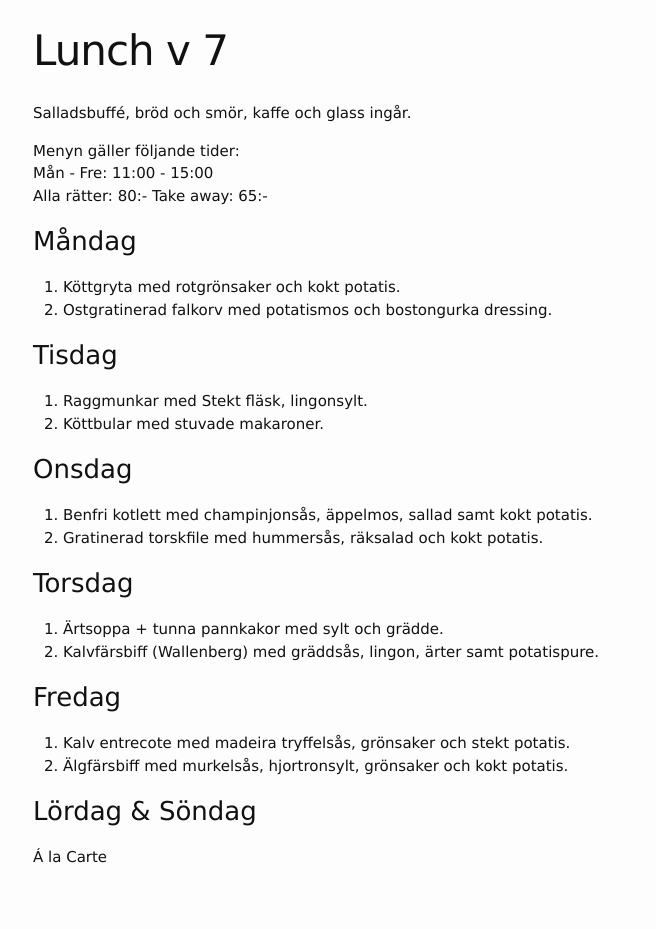
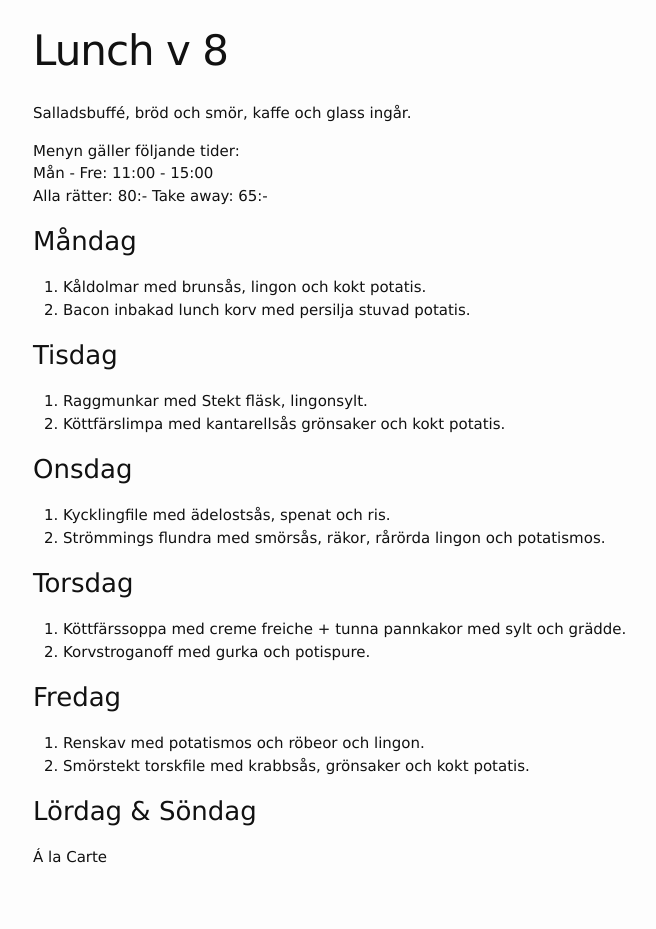
Before and after one commit to FarInn62/farinn62.github.io, a Jekyll site: the page built from lunch.md, in a window 1280 px wide. Shown: the whole page, without its empty margins (237-893 px from the left). Built offline with Jekyll 4.4.1, drawn with Linux system fonts in a browser that asks for light colours.

Commit message:
Update lunch.md

```diff
--- a/lunch.md
+++ b/lunch.md
@@ -1,6 +1,6 @@
 ---
 layout: foodmenu
-title: Lunch v 7
+title: Lunch v 8
 permalink: /lunch/
 published: true
 ---
@@ -12,28 +12,28 @@ Alla rätter: 80:- Take away: 65:-
 
 ### Måndag
 
-1. Köttgryta med rotgrönsaker och kokt potatis.
-2. Ostgratinerad falkorv med potatismos och bostongurka dressing.
+1. Kåldolmar med brunsås, lingon och kokt potatis.
+2. Bacon inbakad lunch korv med persilja stuvad potatis.
 
 ### Tisdag
 
 1. Raggmunkar med Stekt fläsk, lingonsylt.
-2. Köttbular med stuvade makaroner.
+2. Köttfärslimpa med kantarellsås grönsaker och kokt potatis.
 
 ### Onsdag
 
-1. Benfri kotlett med champinjonsås, äppelmos, sallad samt kokt potatis.
-2. Gratinerad torskfile med hummersås, räksalad och kokt potatis.
+1. Kycklingfile med ädelostsås, spenat och ris.
+2. Strömmings flundra med smörsås, räkor, rårörda lingon och potatismos.
 
 ### Torsdag
 
-1. Ärtsoppa + tunna pannkakor med sylt och grädde.
-2. Kalvfärsbiff (Wallenberg) med gräddsås, lingon, ärter samt potatispure.
+1. Köttfärssoppa med creme freiche + tunna pannkakor med sylt och grädde.
+2. Korvstroganoff med gurka och potispure.
 
 ### Fredag
 
-1. Kalv entrecote med madeira tryffelsås, grönsaker och stekt potatis.
-2. Älgfärsbiff med murkelsås, hjortronsylt, grönsaker och kokt potatis.
+1. Renskav med potatismos och röbeor och lingon.
+2. Smörstekt torskfile med krabbsås, grönsaker och kokt potatis.
 
 
 ### Lördag & Söndag
```
